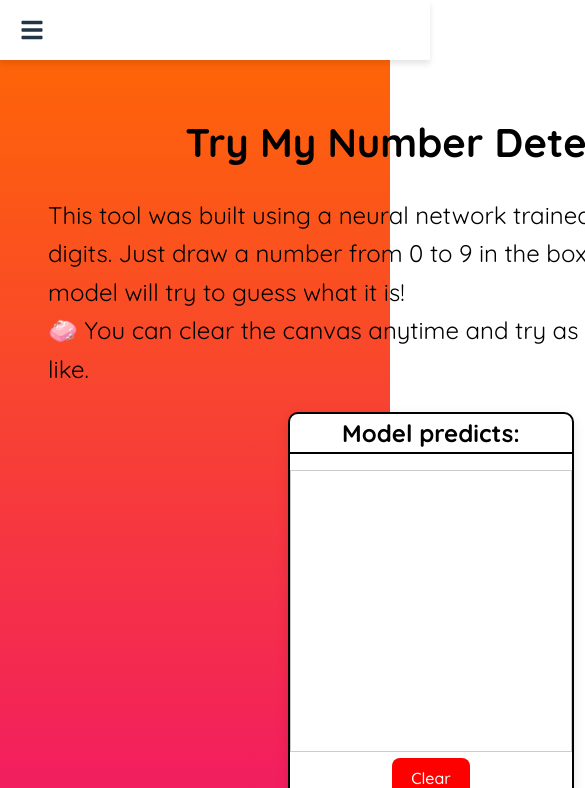
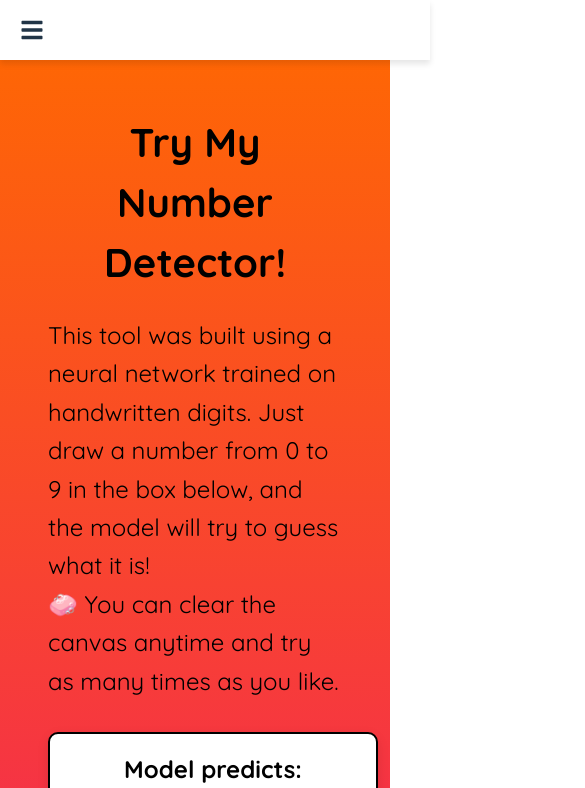
Before and after one commit to brengodoy/web-portfolio, a React (Vite) app in the folder frontend/: page /number-detector in a window 390 px wide. Shown: the top 788 px of the page, 585 px wide, since content can reach past the window. Built offline with nearby package versions, Linux system fonts and the light colour scheme.

Commit message:
improved the aspect of the number detector page on mobile devices

```diff
--- a/frontend/src/App.css
+++ b/frontend/src/App.css
@@ -30,6 +30,17 @@
 @media (prefers-reduced-motion: no-preference) {
   a:nth-of-type(2) .logo {
     animation: logo-spin infinite 20s linear;
+  }
+}
+
+@media (min-width: 768px) {
+  .canvas-container {
+    width: 60%;
+    max-width: 500px;
+  }
+
+  .drawing-canvas {
+    max-width: 280px;
   }
 }
 
@@ -192,6 +203,8 @@ canvas {
   border: 1px solid #ccc;
   background-color: #fff;
   cursor: crosshair;
+  display: block;
+  margin: 0 auto;
 }
 
 .github-note p {
@@ -273,12 +286,14 @@ canvas {
 
 .canvas-container {
   background-color: white;
-  padding: 0rem;
+  padding: 1rem;
   border-radius: 10px;
   box-shadow: 0px 4px 12px rgba(0,0,0,0.1);
-  margin: 0rem 15rem;
+  margin: 2rem auto;
   text-align: center;
-  border: 2px solid black
+  border: 2px solid black;
+  max-width: 320px; /* se adapta al canvas que mide 280px + padding */
+  width: 100%;
 }
 
 .canvas-container hr {
@@ -298,13 +313,14 @@ canvas {
 }
 
 .drawing-canvas {
-  border: 1px solid #ccc;
-  background-color: white;
-  cursor: crosshair;
+  width: 100%;
+  max-width: 280px;
+  height: auto;
+  display: block;
+  margin: 0 auto;
 }
 
 .clear-btn {
-  margin-top: 0rem;
   background-color: red;
   color: white;
   border: none;
@@ -312,7 +328,8 @@ canvas {
   font-size: 1rem;
   border-radius: 8px;
   cursor: pointer;
-  margin-bottom: 0.5rem;
+  margin: 1rem auto 0 auto;
+  display: block;
 }
 
 .clear-btn:hover {
```
